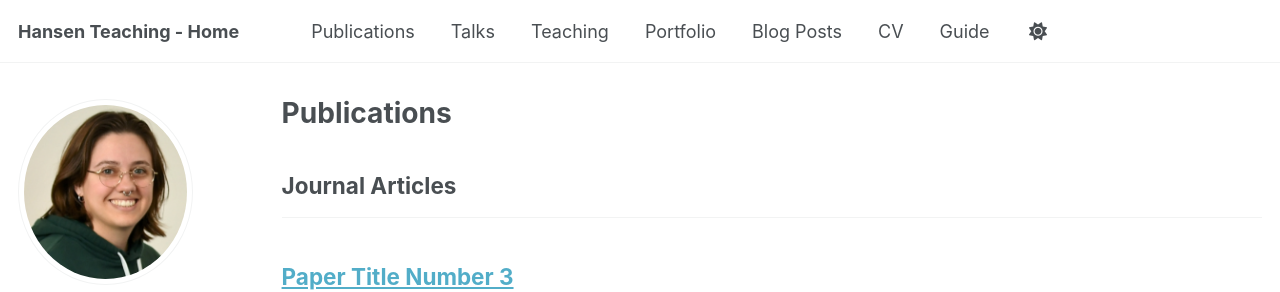
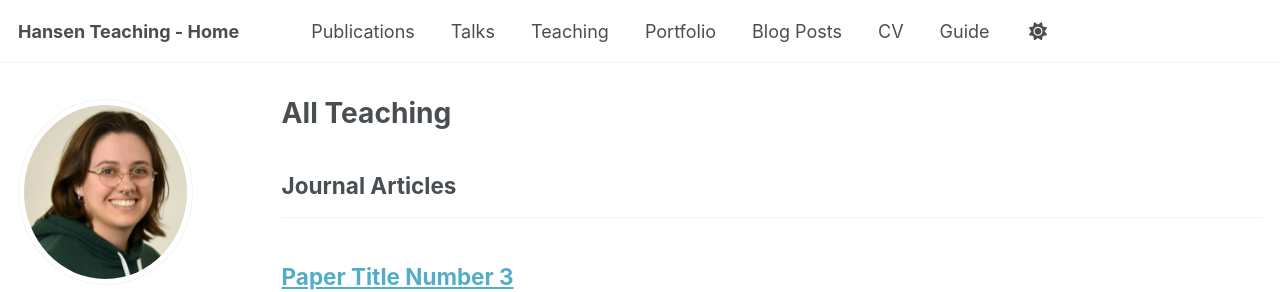
Before and after one commit to hansen-teaching/hansen-teaching.github.io, a Jekyll site: the page built from _pages/publications.html, in a window 1280 px wide and 900 px high. Shown: the top 292 px of the window. Built offline with Jekyll 4.4.1, drawn with Linux system fonts in a browser that asks for light colours.

Commit message:
Update publications.html

```diff
--- a/_pages/publications.html
+++ b/_pages/publications.html
@@ -1,6 +1,6 @@
 ---
 layout: archive
-title: "Publications"
+title: "All Teaching"
 permalink: /publications/
 author_profile: true
 ---
```
